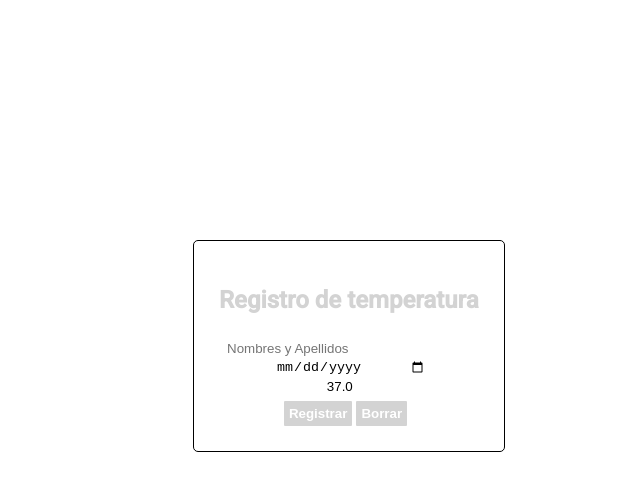
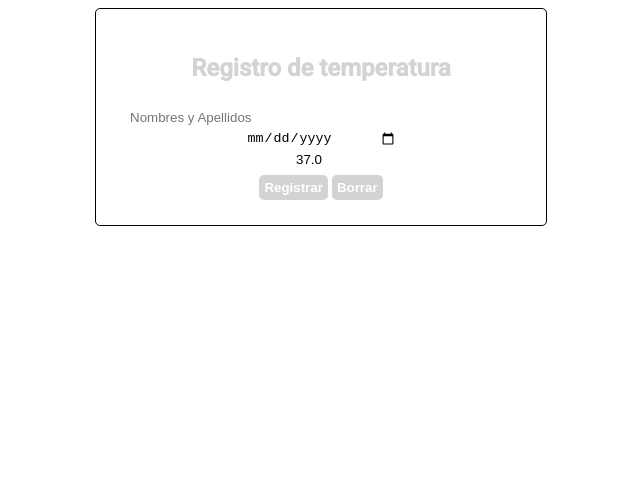
Before and after one commit to cinicDiver/TempRecordApp, a plain HTML site: page index.html in a window 1280 px wide. Shown: the whole page, without its empty margins (319-959 px from the left). Drawn offline with Linux system fonts and the light colour scheme.

Commit message:
Styling details.

```diff
--- a/styling/main.css
+++ b/styling/main.css
@@ -5,7 +5,7 @@ body{
 }
 
 button{
-    border-radius: 1px;
+    border-radius: 5px;
     border: transparent;
     background-color: lightgray;
     font-weight: bold;
@@ -18,15 +18,14 @@ button:hover{
 }
 
 input{
-    margin: 1px;
+    margin: 2px;
     border: transparent;
     border-radius: 3px;
 }
 
 #loginDiv{
-    position: absolute;
-    top:30%;
-    left: 40%;
+    margin: 0 auto;
+    width:400px;
     border: 1px solid black;
     border-radius: 5px;
     background: white;
@@ -36,26 +35,28 @@ input{
 
 #divHeader{
     color:lightgray;
+    text-align: center;
 }
 
 #divContent{
     display: grid;
     padding: 5px;
+    align-content: center;
 }
 
 #divBtn{
-    position: relative;
-    left: 25%;
+    width:200px;
+    margin: 0 auto;
+    text-align: center;
+
 }
 
 #dateValue{
     width: 150px;
-    position: relative;
-    left: 20%;
+    margin: 2px auto;
 }
 
 #tempValue{
     width:50px;
-    position: relative;
-    left:40%;
+    margin: 2px auto;
 }
```
